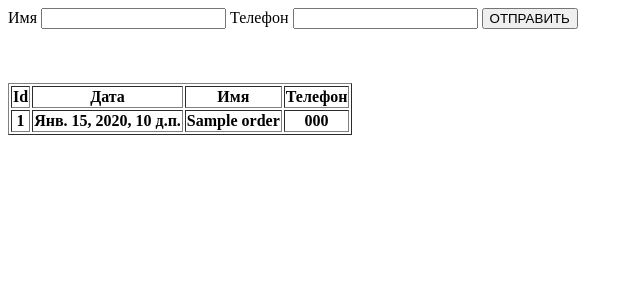
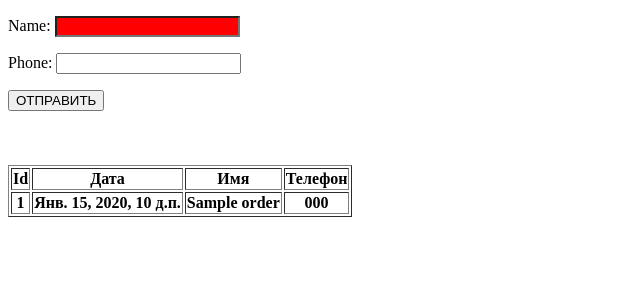
Before and after one commit to BaykovVic/Udemy_Python_Django_Course, a Django app: page / in a window 1280 px wide. Shown: the top 300 px of the page, without its empty margins (0-640 px from the left). Run offline with Django 3.2, Linux system fonts and the light colour scheme; tables that the repository leaves empty hold one stand-in row (values such as "Sample post"); lists and menus that the app fills with data are empty.

Commit message:
Forms as class

```diff
--- /dev/null
+++ b/crm/forms.py
@@ -0,0 +1,6 @@
+from django import forms
+
+
+class OrderForm(forms.Form):
+    name = forms.CharField(max_length=200, required=False, widget=forms.TextInput(attrs={'class': 'css_input'}))
+    phone = forms.CharField(max_length=200)
--- a/crm/views.py
+++ b/crm/views.py
@@ -1,11 +1,14 @@
 from django.shortcuts import render
 from .models import Order
+from .forms import OrderForm
 
 
 # Create your views here.
 def first_page(request):
     object_list = Order.objects.all()
-    return render(request, './index.html', {'object_list': object_list})
+    form = OrderForm()
+    return render(request, './index.html', {'object_list': object_list,
+                                            'form': form})
 
 
 def thanks_page(request):
--- a/templates/index.html
+++ b/templates/index.html
@@ -5,13 +5,15 @@
     <title>{{ a }}</title>
 </head>
 <body>
-
+<style>
+    .css_input {
+        color: yellow;
+        background-color: red;
+    }
+</style>
 <form action="{% url 'thanks_page' %}" method="post">
     {% csrf_token %}
-    <label>Имя</label>
-    <input name="name">
-    <label>Телефон</label>
-    <input name="phone">
+    {{ form.as_p }}
     <button type="submit">ОТПРАВИТЬ</button>
 </form>
 <br>
```
